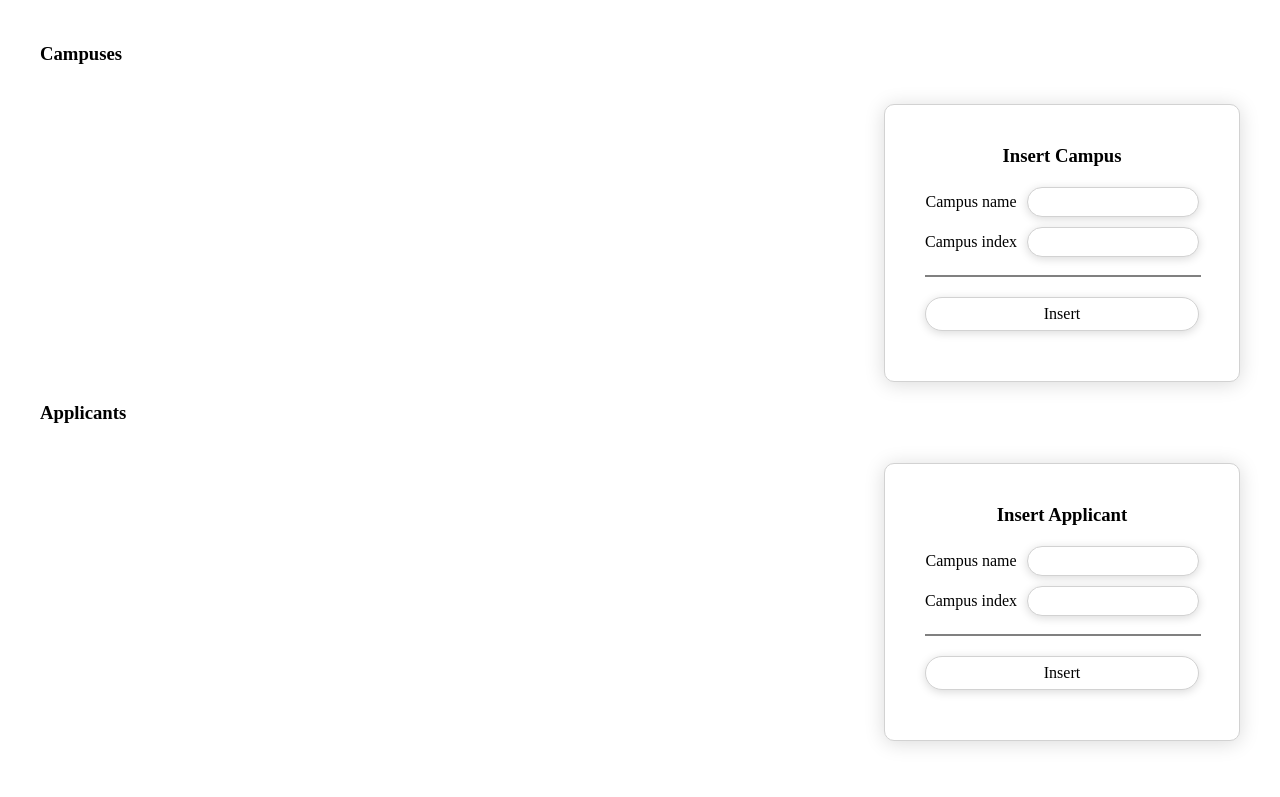
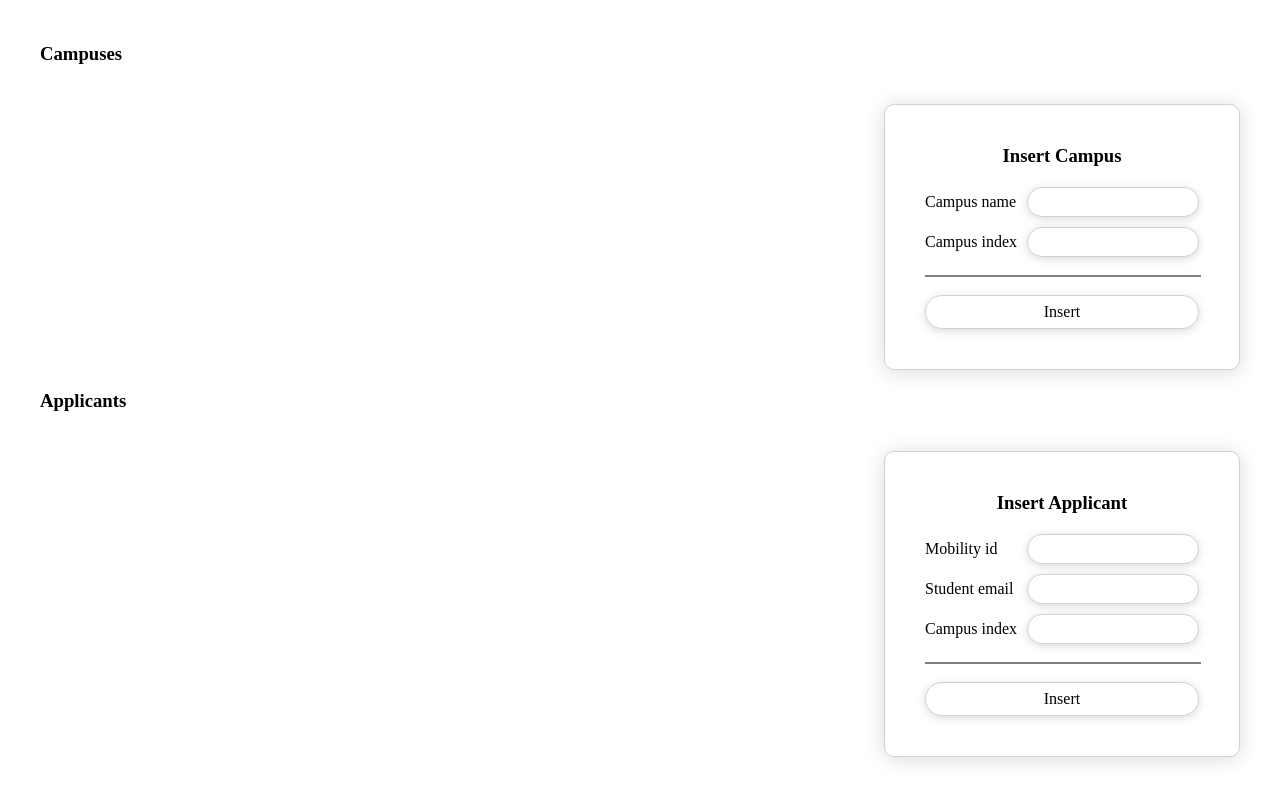
Before and after one commit to falachabt/dynamic_web_app, a Flask app: page /admin in a window 1280 px wide. Shown: the part 160-957 px from the top of the page. Before the commit the page ends 907 px from the top, so only its background shows below. Run offline with Flask 3, Linux system fonts and the light colour scheme; the visitor is signed in with stand-in values (Sample User, id 1); data that the repository does not hold is empty; some libraries are stand-ins or nearby versions; some web fonts are replaced.

Commit message:
admins can insert students

```diff
--- a/app.py
+++ b/app.py
@@ -92,6 +92,15 @@ def addCampus():
     cur.execute(sql,val)
     mysql.connection.commit()
     return render_template("admin.html", campusList = campusList('*', True))
+
+@app.route('/addStudent', methods =['POST'])
+def addStudent():
+    cur = mysql.connection.cursor()
+    sql = "INSERT INTO mobilitywish(idmobilitywish, studentmail, Campus_idCampus) VALUES (%s, %s, %s)"
+    val = (request.values['idmobilitywish'], request.values['studentMail'], request.values['idCampus'])
+    cur.execute(sql,val)
+    mysql.connection.commit()
+    return render_template("admin.html", campusList = campusList('*', True), studentList = studentList(True))
 
 @app.route('/')
 def hello():
--- a/static/css/styles.css
+++ b/static/css/styles.css
@@ -238,7 +238,7 @@ form > h4{
     margin: 10px 0;
 }
 
-form > *{
+.formSpaced > *{
     margin-bottom: 10px;
 }
 
--- a/templates/admin.html
+++ b/templates/admin.html
@@ -12,6 +12,7 @@
       <div class='form auth outlined'>
          <form action='addCampus' style='display: flex; flex-direction: column; align-items: center;' method='POST'>
             <h3 class='formTitle'>Insert Campus</h3>
+            <div class='vertical formSpaced'>
                <div class='horizontal'>
                   <label>Campus name</label>
                   <input type='campusName' name='campusName' class='outlined' required>
@@ -19,6 +20,7 @@
                <div class='horizontal'>
                   <label>Campus index</label>
                   <input type='campusIndex' name='campusIndex' class='outlined' required>
+               </div>
             </div>
             <hr>
             <button type='submit' class='outlined pill' style='width: 100%;margin-top: 10px;'>Insert</a>
@@ -32,15 +34,21 @@
          {{studentList | safe}}
       </table>
       <div class='form auth outlined'>
-         <form action='addCampus' style='display: flex; flex-direction: column; align-items: center;' method='POST'>
+         <form action='addStudent' style='display: flex; flex-direction: column; align-items: center;' method='POST'>
             <h3 class='formTitle'>Insert Applicant</h3>
+            <div class='vertical formSpaced'>
                <div class='horizontal'>
-               <label>Campus name</label>
+                  <label>Mobility id</label>
+                  <input type='idmobilitywish' name='idmobilitywish' class='outlined' required>
+               </div>
+               <div class='horizontal'>
+                  <label>Student email</label>
                   <input type='studentMail' name='studentMail' class='outlined' required>
                </div>
                <div class='horizontal'>
                   <label>Campus index</label>
-               <input type='campusIndex' name='campusIndex' class='outlined' required>
+                  <input type='idCampus' name='idCampus' class='outlined' required>
+               </div>
             </div>
             <hr>
             <button type='submit' class='outlined pill' style='width: 100%;margin-top: 10px;'>Insert</a>
```
Lines whose indentation alone changed are shown as unchanged.
